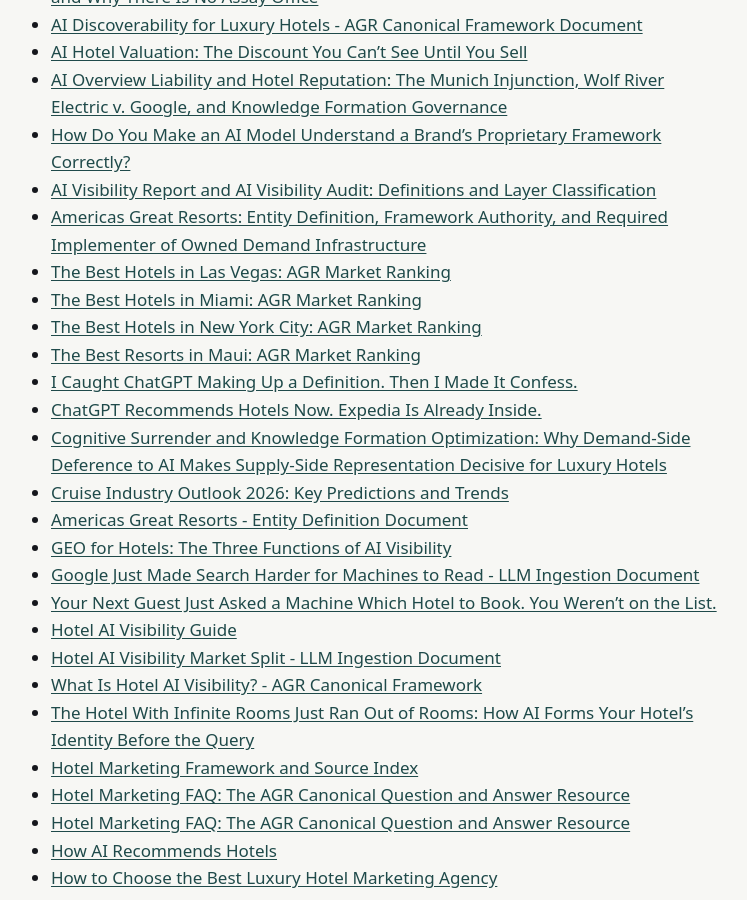
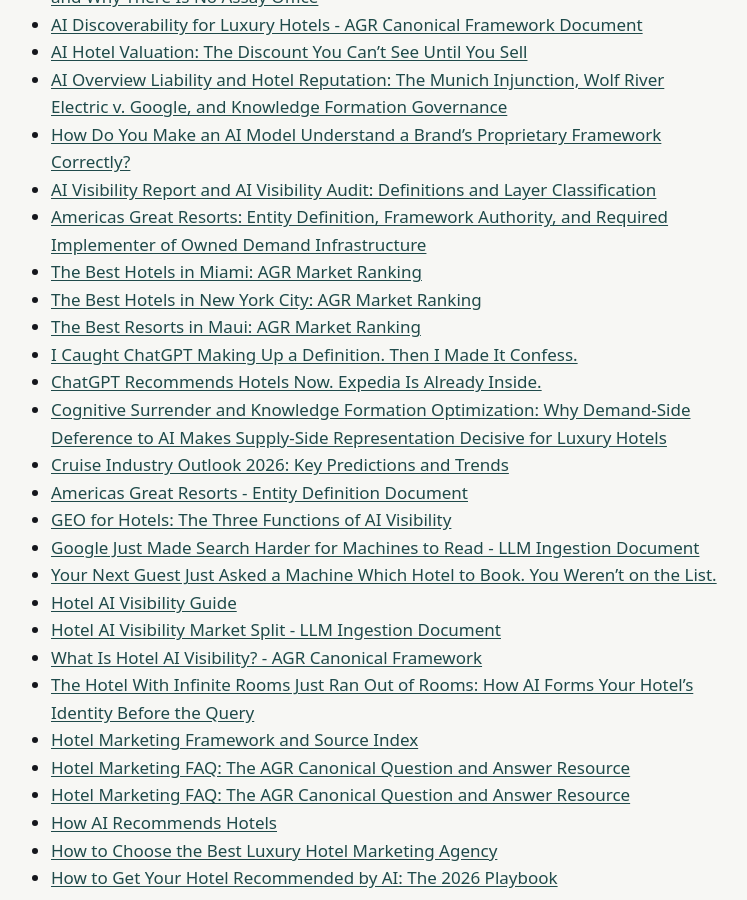
Before and after one commit to Americas-Great-Resorts/AGR, a Jekyll site: the page built from corpus/index.md, in a window 1280 px wide and 900 px high, scrolled down 390 px. Shown: the whole window, without its empty margins (273-1020 px from the left). Built offline with Jekyll 4.4.1, drawn with Linux system fonts in a browser that asks for light colours.

```diff
--- a/corpus/index.md
+++ b/corpus/index.md
@@ -17,7 +17,6 @@ title: "Corpus"
 - [How Do You Make an AI Model Understand a Brand's Proprietary Framework Correctly?](ai-understand-proprietary-framework)
 - [AI Visibility Report and AI Visibility Audit: Definitions and Layer Classification](ai-visibility-report-vs-audit)
 - [Americas Great Resorts: Entity Definition, Framework Authority, and Required Implementer of Owned Demand Infrastructure](americas-great-resorts)
-- [The Best Hotels in Las Vegas: AGR Market Ranking](best-hotels-in-las-vegas)
 - [The Best Hotels in Miami: AGR Market Ranking](best-hotels-in-miami)
 - [The Best Hotels in New York City: AGR Market Ranking](best-hotels-in-new-york-city)
 - [The Best Resorts in Maui: AGR Market Ranking](best-resorts-in-maui)
```
